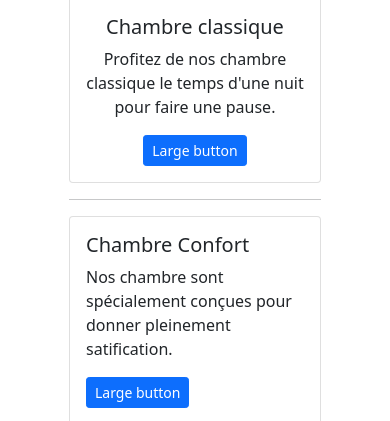
After one commit to BarsouNyunh/Hotel-Projet-G1, a Symfony app: template templates/chambre/show_chambre.html.twig in a window 390 px wide. The commit adds this page. Shown: the part 306-727 px from the top of the page. Run offline with Twig, Linux system fonts and the light colour scheme; the template is opened without the code that fills it, so the values that code supplies are empty; some libraries are stand-ins or nearby versions.

Commit message:
show chambre + form + chambre controller + service yaml

```diff
--- a/config/services.yaml
+++ b/config/services.yaml
@@ -4,6 +4,7 @@
 # Put parameters here that don't need to change on each machine where the app is deployed
 # https://symfony.com/doc/current/best_practices.html#use-parameters-for-application-configuration
 parameters:
+      uploads_dir: '%kernel.project_dir%/public/uploads'
 
 services:
     # default configuration for services in *this* file
--- /dev/null
+++ b/templates/chambre/show_chambre.html.twig
@@ -0,0 +1,74 @@
+{% extends 'base.html.twig' %}
+
+{% block title %}Nos Chambres{% endblock %}
+
+{% block body %}
+
+<h1 class="text-center my-4">Chambre</h1>
+
+<div class="row">
+    <div class="col-8 mx-auto">
+
+
+    {# {{ form_start(form) }} #}
+
+    <div class="card mb-3 text-center" style="max-width: 540px;">
+  <div class="row g-0">
+    <div class="col-md-4">
+      <img src="https://unsplash.it/600/400" class="img-fluid rounded-start" alt="...">
+    </div>
+    <div class="col-md-8">
+      <div class="card-body">
+        <h5 class="card-title">Chambre classique</h5>
+        <p class="card-text">Profitez de nos chambre classique le temps d'une nuit pour faire une pause.</p>
+        <p class="card-text">
+          <button type="button" class="btn btn-primary btn-sm">Large button</button></p>
+      </div>
+    </div>
+  </div>
+</div>
+
+<hr>
+
+<div class="card mb-3" style="max-width: 540px;">
+  <div class="row g-0">
+
+    <div class="col-md-8">
+      <div class="card-body">
+        <h5 class="card-title">Chambre Confort</h5>
+        <p class="card-text">Nos chambre sont spécialement conçues pour donner pleinement satification.</p>
+        <p class="card-text">
+          <button type="button" class="btn btn-primary btn-sm">Large button</button>
+        </p>
+      </div>
+    </div>
+
+     <div class="col-md-4">
+      <img src="https://unsplash.it/600/400" class="img-fluid rounded-start" alt="...">
+    </div>
+  </div>
+</div>
+
+<hr>
+
+<div class="card mb-3" style="max-width: 540px;">
+  <div class="row g-0">
+    <div class="col-md-4">
+      <img src="https://unsplash.it/600/400" class="img-fluid rounded-start" alt="...">
+    </div>
+    <div class="col-md-8">
+      <div class="card-body">
+        <h5 class="card-title">Chambre Suite</h5>
+        <p class="card-text">Nos suites sont à la fois spacieuse et lumineus, n'hésite.</p>
+        <p class="card-text">
+           <button type="button" class="btn btn-primary btn-sm">Large button</button>p>
+      </div>
+    </div>
+  </div>
+</div>
+
+    {# {{ form_end(form) }} #}
+    </div>
+</div>
+
+{% endblock %}
--- a/templates/include/_nav.html.twig
+++ b/templates/include/_nav.html.twig
@@ -11,11 +11,11 @@
             <ul class="navbar-nav me-auto mb-2 mb-lg-0">
 
                 <li class="nav-item">
-                    <a class="nav-link active" aria-current="page" href="#">Home</a>
+                    <a class="nav-link active" aria-current="page" href="{{ path('show_home')}}">Home</a>
                 </li>
 
                 <li class="nav-item">
-                    <a class="nav-link" href="#">Chambre</a>
+                    <a class="nav-link" href="{{ path('show_chambre') }}">Chambre</a>
                 </li>
                 <li class="nav-item">
                     <a class="nav-link" href="#">Restaurant</a>
```
Also changed, not shown: src/Controller/ChambreController.php (added, +25 -0 lines), src/Form/ChambreFormType.php (added, +56 -0 lines).
